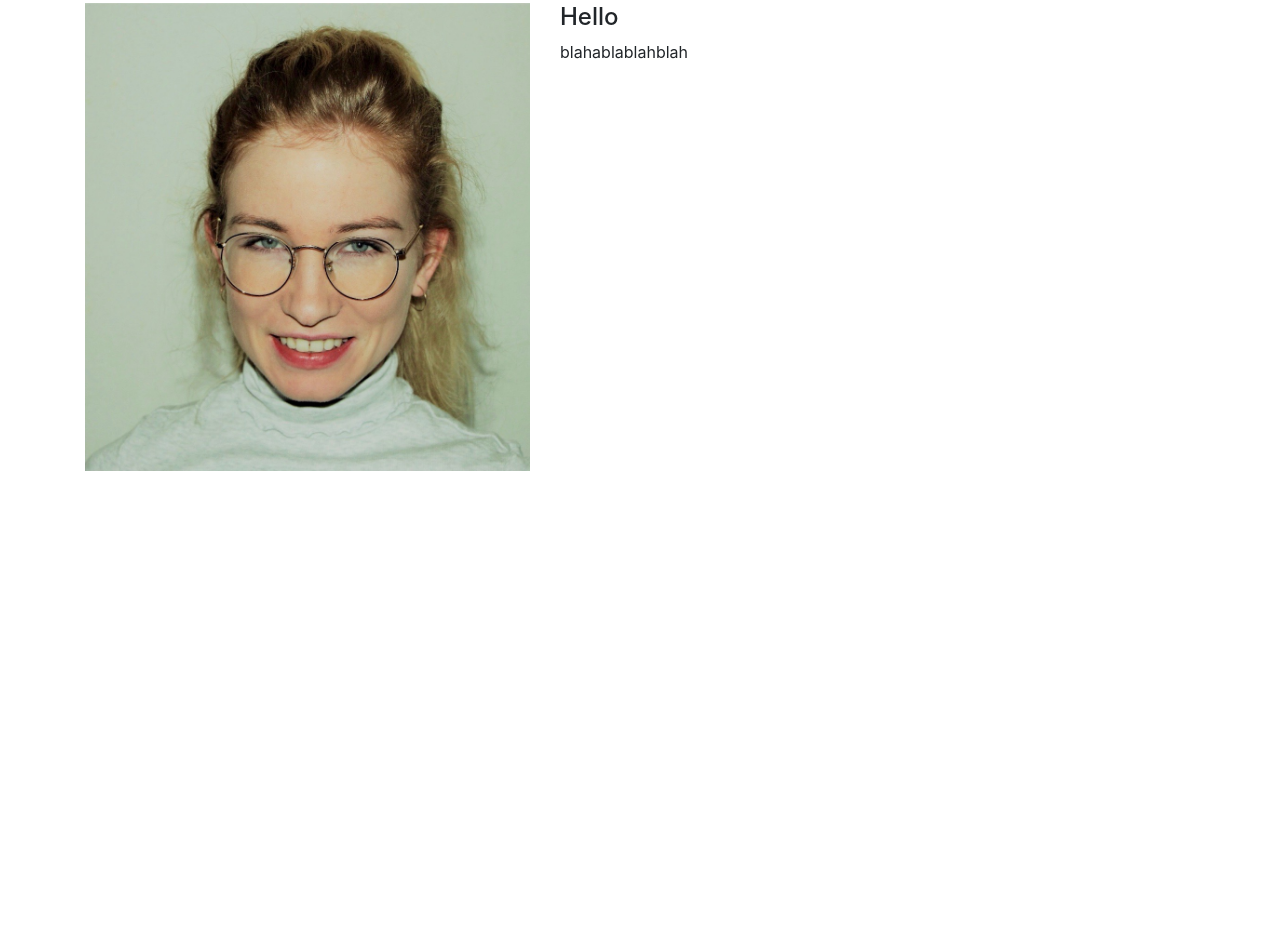
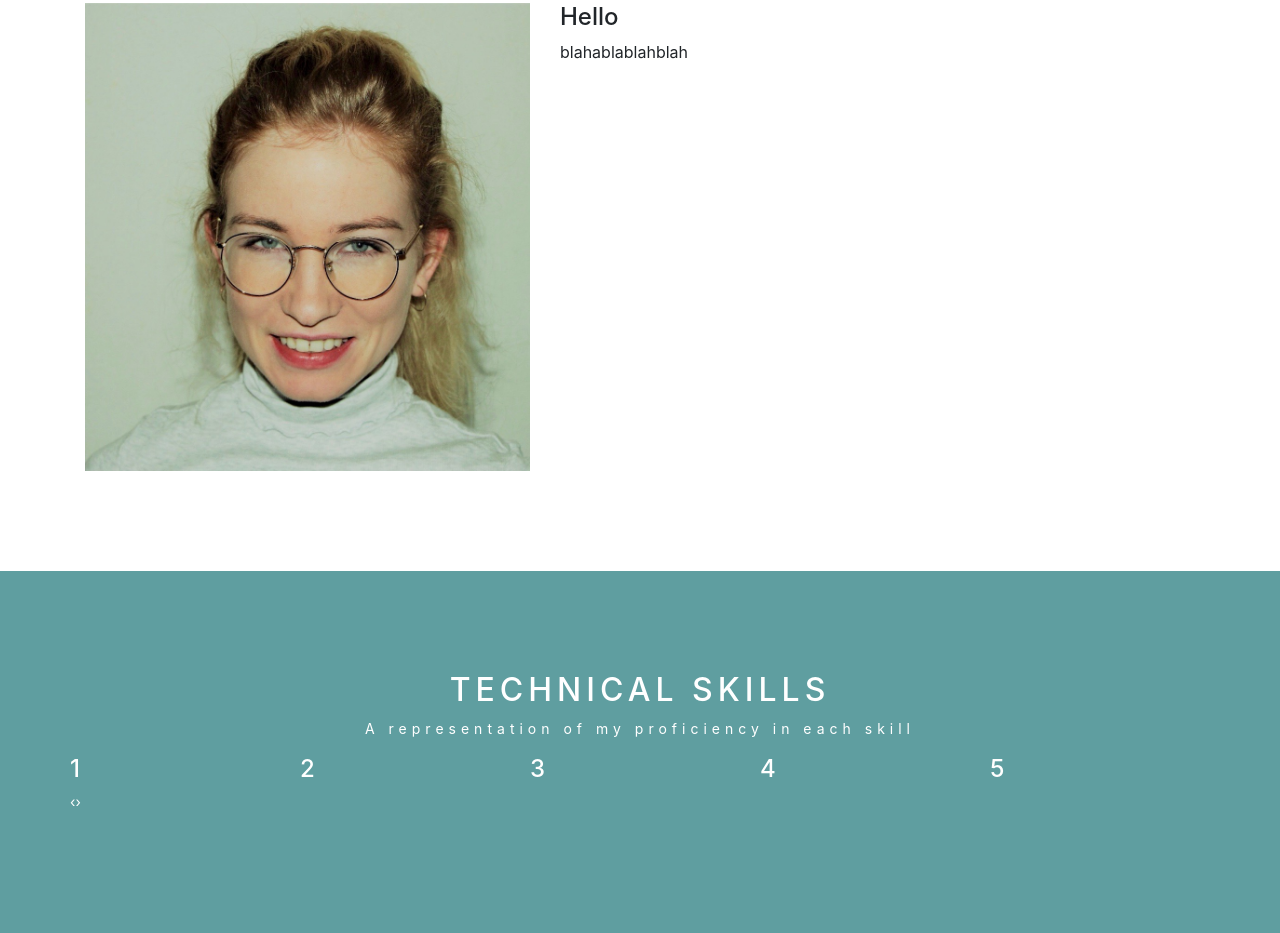
Before and after one commit to murielhol/portfolio_website, a plain HTML site: page index.html in a window 1280 px wide. Shown: the part 897-1830 px from the top of the page. Before the commit the page ends 1468 px from the top, so only its background shows below. Drawn offline with nearby package versions, Linux system fonts and the light colour scheme.

Commit message:
owl carousel for skill slider

```diff
--- a/css/style.css
+++ b/css/style.css
@@ -59,3 +59,10 @@
 .aboutImage {
   max-width: 100%;
 }
+
+.skillSection {
+  background-color: cadetblue;
+  font-size: 14px;
+  color: #fff;
+  letter-spacing: 5px;
+}
--- a/index.html
+++ b/index.html
@@ -4,6 +4,7 @@
     <title>My Portfolio</title>
 
     <link rel="stylesheet" type="text/css" href="css/superslides.css" />
+    <link rel="stylesheet" type="text/css" href="css/owl.carousel.min.css" />
     <link
       rel="stylesheet"
       href="https://maxcdn.bootstrapcdn.com/bootstrap/4.0.0/css/bootstrap.min.css"
@@ -51,8 +52,36 @@
       </div>
     </div>
 
+    <div id="skills" , class="skillSection section">
+      <div class="container">
+        <div class="row">
+          <div class="col-md-12 text-center">
+            <h2>TECHNICAL SKILLS</h2>
+            <p>A representation of my proficiency in each skill</p>
+          </div>
+
+          <div class="owl-carousel owl-theme">
+            <div class="item"><h4>1</h4></div>
+            <div class="item"><h4>2</h4></div>
+            <div class="item"><h4>3</h4></div>
+            <div class="item"><h4>4</h4></div>
+            <div class="item"><h4>5</h4></div>
+            <div class="item"><h4>6</h4></div>
+            <div class="item"><h4>7</h4></div>
+            <div class="item"><h4>8</h4></div>
+            <div class="item"><h4>9</h4></div>
+            <div class="item"><h4>10</h4></div>
+            <div class="item"><h4>11</h4></div>
+            <div class="item"><h4>12</h4></div>
+          </div>
+        </div>
+      </div>
+    </div>
+
     <script src="js/jquery.superslides.min.js"></script>
     <script src="js/typed.min.js"></script>
+    <script src="js/owl.carousel.min.js"></script>
+
     <script
       src="https://cdnjs.cloudflare.com/ajax/libs/popper.js/1.12.9/umd/popper.min.js"
       integrity="sha384-ApNbgh9B+Y1QKtv3Rn7W3mgPxhU9K/ScQsAP7hUibX39j7fakFPskvXusvfa0b4Q"
--- a/js/script.js
+++ b/js/script.js
@@ -11,4 +11,21 @@ $(document).ready(function () {
     startDelay: 1000,
     showCursor: false,
   });
+
+  $(".owl-carousel").owlCarousel({
+    loop: true,
+    margin: 10,
+    nav: true,
+    responsive: {
+      0: {
+        items: 1,
+      },
+      600: {
+        items: 3,
+      },
+      1000: {
+        items: 5,
+      },
+    },
+  });
 });
```
Also changed, not shown: css/owl.carousel.min.css (added), js/owl.carousel.min.js (added), 1 other file.
